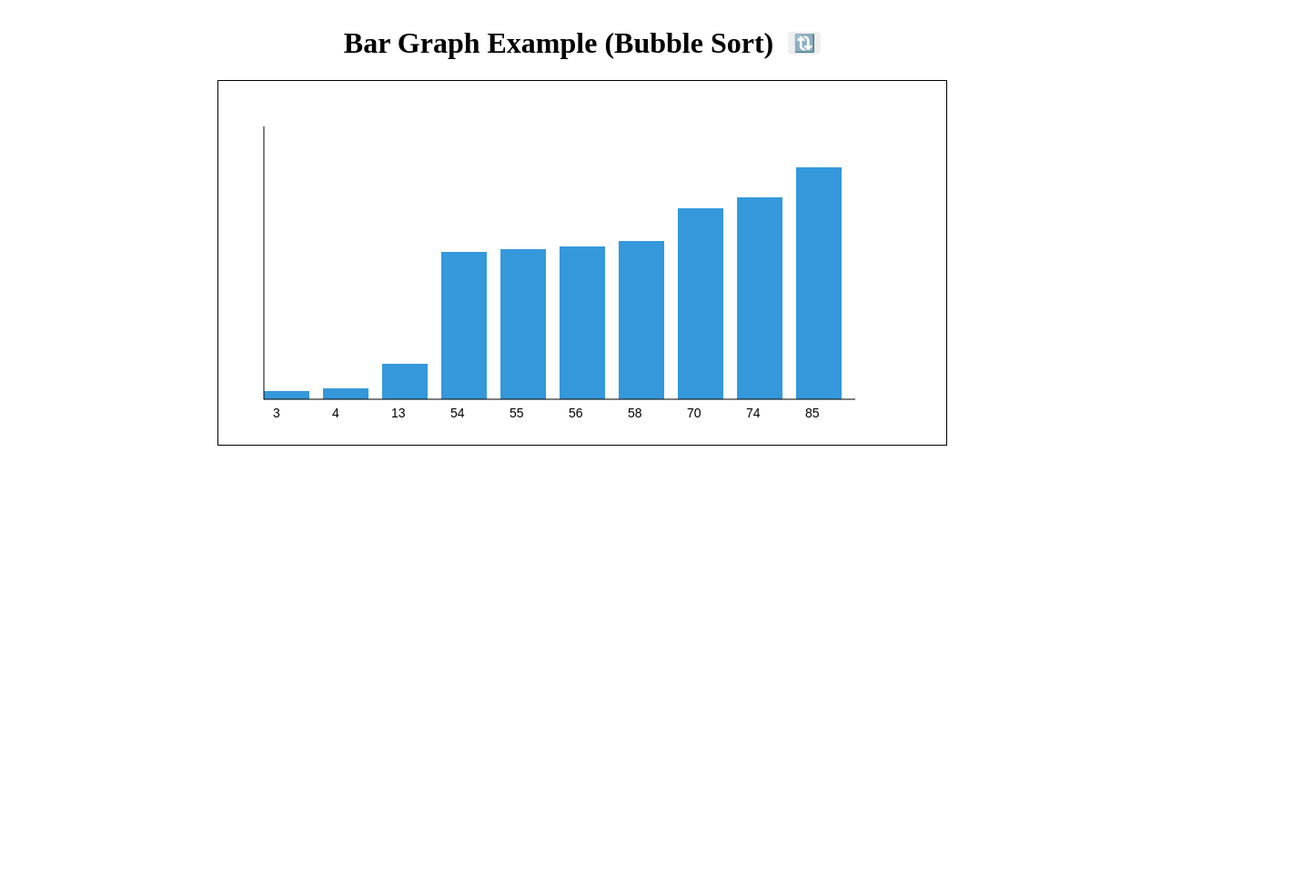
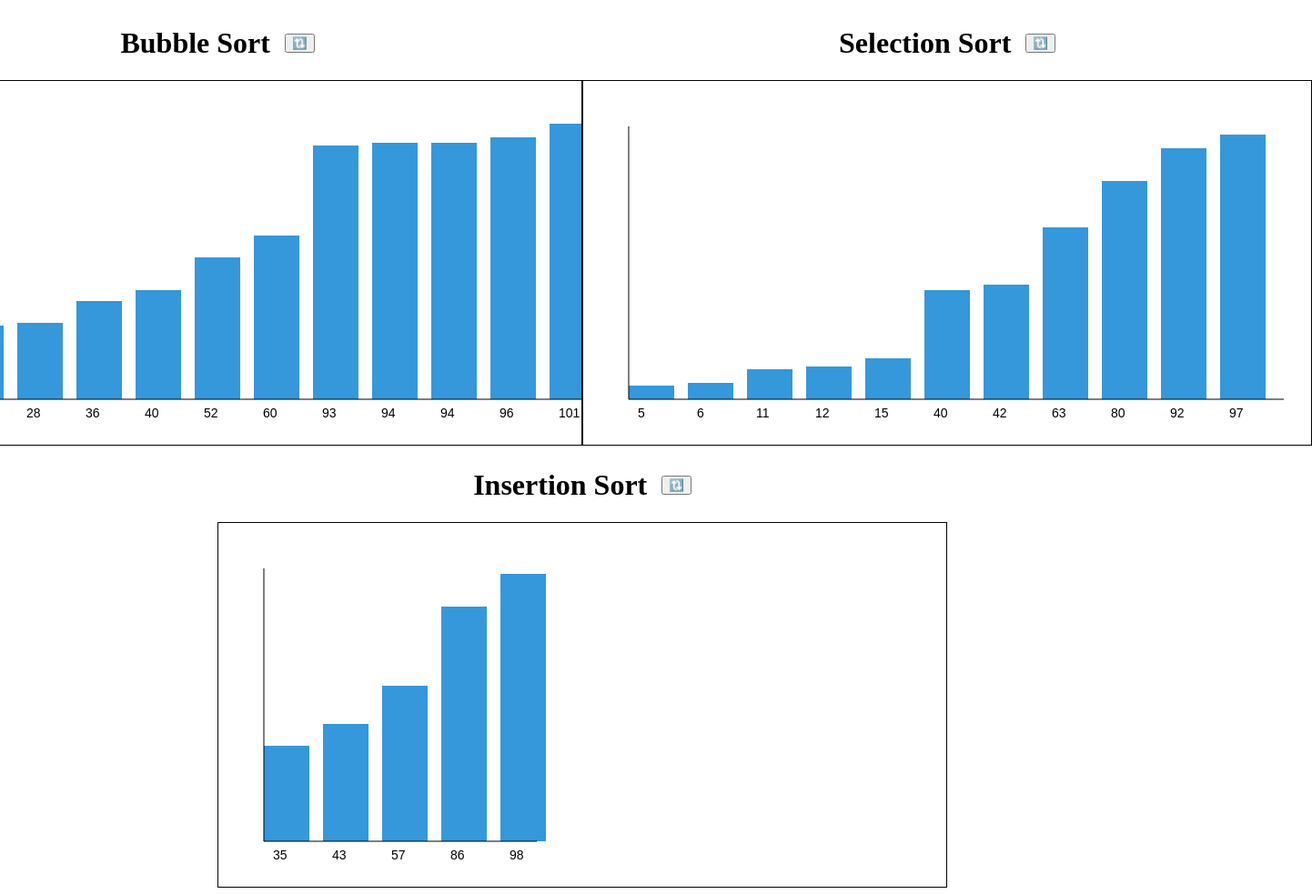
Before and after one commit to webdevgaurav/sorting, a plain HTML site: page index.html in a window 1280 px wide. Shown: the whole page at 91% size, 1442 px wide, since content can reach past the window. Before the commit the page ends 800 px from the top, so only its background shows below. Drawn offline with Linux system fonts and the light colour scheme.

Commit message:
sorting added

```diff
--- a/index.html
+++ b/index.html
@@ -3,111 +3,37 @@
   <head>
     <meta charset="UTF-8" />
     <meta name="viewport" content="width=device-width, initial-scale=1.0" />
+    <link rel="stylesheet" href="style.css" />
     <title>Bar Graph</title>
-    <style>
-      canvas {
-        border: 1px solid #000;
-      }
-      .container {
-        display: flex;
-        flex-direction: column;
-        align-items: center;
-        justify-content: center;
-      }
-      .bar-heading {
-        display: flex;
-        align-items: center;
-        justify-content: center;
-      }
-      .bar-heading h1{
-        margin-right: 1rem;
-      }
-      .refreshButton {
-        border: none;
-        font-weight: 600;
-        font-size: 1.2rem;
-        border-radius: 4px;
-        cursor: pointer;
-      }
-    </style>
   </head>
   <body>
+    <div class="container">
+      <div>
+        <div class="bar-heading">
+          <h1>Bubble Sort</h1>
+          <button id="refreshBubble" class="refreshBubbleButton">🔃</button>
+        </div>
+        <canvas id="barBubbleChart" width="800" height="400"></canvas>
+      </div>
+      <div>
+        <div class="bar-heading">
+          <h1>Selection Sort</h1>
+          <button id="refreshSelection" class="refreshSelectionButton">🔃</button>
+        </div>
+        <canvas id="barSelectionChart" width="800" height="400"></canvas>
+      </div>
+    </div>
 
     <div class="container">
-      <div class="bar-heading">
-        <h1>Bar Graph Example (Bubble Sort)</h1>
-        <button id="refresh" class="refreshButton">🔃</button>
+      <div>
+        <div class="bar-heading">
+          <h1>Insertion Sort</h1>
+          <button id="refreshInsertion" class="refreshInsertionButton">🔃</button>
+        </div>
+        <canvas id="barInsertionChart" width="800" height="400"></canvas>
       </div>
-      <canvas id="barChart" width="800" height="400"></canvas>
     </div>
 
-    <script>
-      // Get canvas context
-      const canvas = document.getElementById("barChart");
-      const refresh = document.getElementById("refresh");
-      const ctx = canvas.getContext("2d");
-      bubbleSort();
-
-      function bubbleSort() {
-        // Chart properties
-        const barWidth = 50;
-        const barGap = 15;
-        const chartHeight = 300;
-
-        // Function to draw bars
-        function drawBar(x, y, width, height, color) {
-          ctx.fillStyle = color;
-          ctx.fillRect(x, y, width, height);
-        }
-
-        // Loop to draw each bar
-        // Sample data for the bar graph
-        const data = [];
-        let iterations = Math.floor(Math.random() * 10) + 3;
-        for (let i = 0; i < iterations; i++) {
-          const el = Math.floor(Math.random() * 100) + 3;
-          data.push(el);
-        }
-
-        for (let i = 0; i < data.length; i++) {
-          for (let j = 0; j < data.length; j++) {
-            if (data[i] < data[j]) {
-              let temp = data[i];
-              data[i] = data[j];
-              data[j] = temp;
-            }
-          }
-        }
-        for (let i = 0; i < data.length; i++) {
-          const x = i * (barWidth + barGap) + 50; // Adjusting x position
-          const barHeight = data[i] * 3; // Scaling factor for height
-          const y = chartHeight - barHeight + 50; // Adjusting y position
-
-          // Draw the bar
-          drawBar(x, y, barWidth, barHeight, "#3498db");
-
-          // Label the bars
-          ctx.fillStyle = "#000";
-          ctx.font = "14px Arial";
-          ctx.fillText(data[i], x + 10, chartHeight + 70); // Labeling below bars\
-        }
-        // Drawing Y-axis
-        ctx.beginPath();
-        ctx.moveTo(50, 50);
-        ctx.lineTo(50, chartHeight + 50);
-        ctx.stroke();
-
-        // Drawing X-axis
-        ctx.beginPath();
-        ctx.moveTo(50, chartHeight + 50);
-        ctx.lineTo(70 * data.length, chartHeight + 50);
-        ctx.stroke();
-      }
-
-      refresh.addEventListener("click", function () {
-        ctx.clearRect(0, 0, canvas.width, canvas.height);
-        bubbleSort();
-      });
-    </script>
+    <script src="script.js"></script>
   </body>
 </html>
--- /dev/null
+++ b/script.js
@@ -0,0 +1,171 @@
+// Get canvas context
+// Bubble Sort
+const canvasBubble = document.getElementById("barBubbleChart");
+const ctxBubble = canvasBubble.getContext("2d");
+const refreshBubble = document.getElementById("refreshBubble");
+
+// Selection Sort
+const canvasSelection = document.getElementById("barSelectionChart");
+const ctxSelection = canvasSelection.getContext("2d");
+const refreshSelection = document.getElementById("refreshSelection");
+
+// Insertion Sort
+const canvasInsertion = document.getElementById("barInsertionChart");
+const ctxInsertion = canvasInsertion.getContext("2d");
+const refreshInsertion = document.getElementById("refreshInsertion");
+
+function generateNewData() {
+  let data = [];
+  return new Promise((resolve, reject) => {
+    try {
+      let iterations = Math.floor(Math.random() * 10) + 3;
+      for (let i = 0; i < iterations; i++) {
+        const el = Math.floor(Math.random() * 100) + 3;
+        data.push(el);
+      }
+      resolve(data);
+    } catch (error) {
+      reject(error);
+    }
+  });
+}
+
+// Chart Functions
+function makeChart(payload) {
+  const barWidth = 50;
+  const barGap = 15;
+  const chartHeight = 300;
+  let ctx = payload.ctx;
+  let data = payload.data;
+  for (let i = 0; i < data.length; i++) {
+    const x = i * (barWidth + barGap) + 50;
+    const barHeight = data[i] * 3;
+    const y = chartHeight - barHeight + 50;
+    drawBar(x, y, barWidth, barHeight, "#3498db", ctx);
+    ctx.fillStyle = "#000";
+    ctx.font = "14px Arial";
+    ctx.fillText(data[i], x + 10, chartHeight + 70);
+  }
+  // Drawing Y-axis
+  ctx.beginPath();
+  ctx.moveTo(50, 50);
+  ctx.lineTo(50, chartHeight + 50);
+  ctx.stroke();
+  // Drawing X-axis
+  ctx.beginPath();
+  ctx.moveTo(50, chartHeight + 50);
+  ctx.lineTo(70 * data.length, chartHeight + 50);
+  ctx.stroke();
+}
+
+function drawBar(x, y, width, height, color, ctx) {
+  ctx.fillStyle = color;
+  ctx.fillRect(x, y, width, height);
+}
+
+// Events Functions
+async function refreshBubbleSort() {
+  let data = await generateNewData();
+  ctxBubble.clearRect(0, 0, canvasBubble.width, canvasBubble.height);
+  let response = await bubbleSort(data);
+  makeChart({
+    data: response,
+    ctx: ctxBubble,
+  });
+}
+
+async function refreshSelectionSort() {
+  let data = await generateNewData();
+  ctxSelection.clearRect(0, 0, canvasSelection.width, canvasSelection.height);
+  let response = await selectionSort(data);
+  makeChart({
+    data: response,
+    ctx: ctxSelection,
+  });
+}
+
+async function refreshInsertionort() {
+  let data = await generateNewData();
+  ctxInsertion.clearRect(0, 0, canvasInsertion.width, canvasInsertion.height);
+  let response = await insertionSort(data);
+  makeChart({
+    data: response,
+    ctx: ctxInsertion,
+  });
+}
+
+// Events
+document.addEventListener("DOMContentLoaded", function () {
+  refreshBubbleSort();
+  refreshSelectionSort();
+  refreshInsertionort();
+});
+refreshBubble.addEventListener("click", refreshBubbleSort);
+refreshSelection.addEventListener("click", refreshSelectionSort);
+refreshInsertion.addEventListener("click", refreshInsertionort);
+
+// Sorting algorithms
+// Bubble Sort
+function bubbleSort(data) {
+  return new Promise((resolve, reject) => {
+    try {
+      for (let i = 0; i < data.length; i++) {
+        for (let j = 0; j < data.length; j++) {
+          if (data[i] < data[j]) {
+            let temp = data[i];
+            data[i] = data[j];
+            data[j] = temp;
+          }
+        }
+      }
+      resolve(data);
+    } catch (error) {
+      reject(error);
+    }
+  });
+}
+
+// Selection Sort
+function selectionSort(data) {
+  return new Promise((resolve, reject) => {
+    try {
+      for (let i = 0; i < data.length - 1; i++) {
+        let minIndex = i;
+        for (let j = i + 1; j < data.length; j++) {
+          if (data[j] < data[minIndex]) {
+            minIndex = j;
+          }
+        }
+
+        if (minIndex !== i) {
+          let temp = data[i];
+          data[i] = data[minIndex];
+          data[minIndex] = temp;
+        }
+      }
+      resolve(data);
+    } catch (error) {
+      reject(error);
+    }
+  });
+}
+
+// Insertion Sort
+function insertionSort(data) {
+  return new Promise((resolve, reject) => {
+    try {
+      for (let i = 1; i < data.length; i++) {
+        let key = data[i];
+        let j = i - 1;
+        while (j >= 0 && data[j] > key) {
+          data[j + 1] = data[j];
+          j = j - 1;
+        }
+        data[j + 1] = key;
+      }
+      resolve(data);
+    } catch (error) {
+      reject(error);
+    }
+  });
+}
--- /dev/null
+++ b/style.css
@@ -0,0 +1,24 @@
+canvas {
+  border: 1px solid #000;
+}
+.container {
+  display: flex;
+  align-items: center;
+  justify-content: center;
+  gap: 2;
+}
+.bar-heading {
+  display: flex;
+  align-items: center;
+  justify-content: center;
+}
+.bar-heading h1{
+  margin-right: 1rem;
+}
+.refreshButton {
+  border: none;
+  font-weight: 600;
+  font-size: 1.2rem;
+  border-radius: 4px;
+  cursor: pointer;
+}
```
